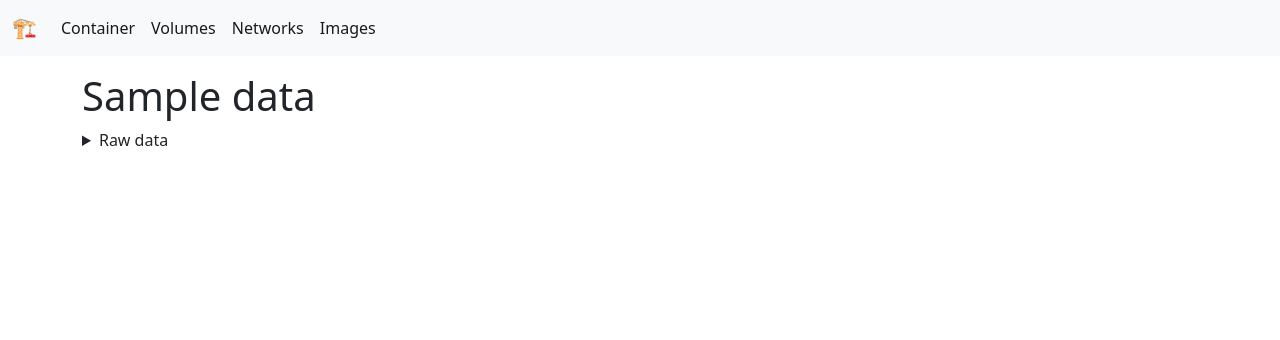
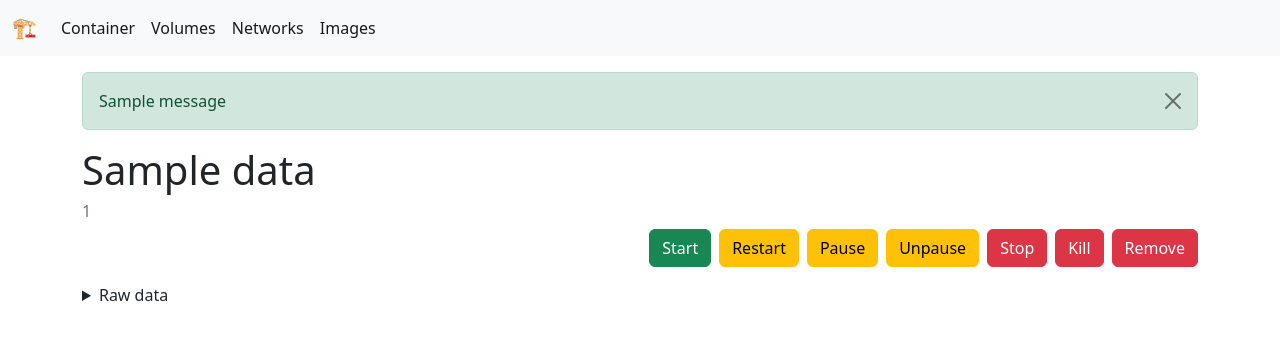
Before and after one commit to rothdennis/crane, a Flask app: template app/templates/sites/container.html in a window 1280 px wide. Shown: the top 340 px of the page. Run offline with Flask 2, Linux system fonts and the light colour scheme; the template is opened without the code that fills it: most values are stand-ins (such as "Sample title", 1, 10 or a date in 2020); one stand-in notice (Sample message) is shown.

Commit message:
add option to (re)start, (un)pause, stop, kill and remoce a container

```diff
--- a/app/main.py
+++ b/app/main.py
@@ -1,24 +1,82 @@
 #!/usr/local/bin/python3
 
-from flask import Flask
-from flask import render_template
-
+from flask import Flask, render_template, request, flash, redirect
 import docker
+import secrets
 
 app = Flask(__name__)
+app.config['SECRET_KEY'] = secrets.token_urlsafe(128)
 client = docker.from_env()
 
-@app.route("/containers")
-@app.route("/")
+@app.route("/containers", methods=['GET', 'POST'])
+@app.route("/", methods=['GET', 'POST'])
 def containers():
+
+    if action := request.form.get("action", None):
+        print(action)
+        if action == "prune":
+            try:
+                client.containers.get(id).start()
+                flash('Containers successfully pruned', 'success')
+            except Exception as e:
+                flash(e, 'danger')
+
     containers = client.containers.list(all=True)
     containers = sorted(containers, key=lambda x: x.name)
     return render_template("sites/containers.html", data=containers)
 
-@app.route("/container/<id>")
+@app.route("/container/<id>", methods=["GET", "POST"])
 def container(id):
+
+    if action := request.form.get("action", None):
+        print(action)
+        if action == "start":
+            try:
+                client.containers.get(id).start()
+                flash('Container successfully started', 'success')
+            except Exception as e:
+                flash(e, 'danger')
+        elif action == "restart":
+            try:
+                client.containers.get(id).restart()
+                flash('Container successfully restarted', 'success')
+            except Exception as e:
+                flash(e, 'danger')
+        elif action == "pause":
+            try:
+                client.containers.get(id).pause()
+                flash('Container successfully paused', 'success')
+            except Exception as e:
+                flash(e, 'danger')
+        elif action == "unpause":
+            try:
+                client.containers.get(id).unpause()
+                flash('Container successfully unpaused', 'success')
+            except Exception as e:
+                flash(e, 'danger')
+        elif action == "stop":
+            try:
+                client.containers.get(id).stop()
+                flash('Container successfully stopped', 'success')
+            except Exception as e:
+                flash(e, 'danger')
+        elif action == "kill":
+            try:
+                client.containers.get(id).kill()
+                flash('Container successfully killed', 'success')
+            except Exception as e:
+                flash(e, 'danger')
+        elif action == "remove":
+            try:
+                client.containers.get(id).remove()
+                flash('Container successfully removed', 'success')
+                return redirect("/containers")
+            except Exception as e:
+                flash(e, 'danger')
+
     container = client.containers.get(id)
     return render_template("sites/container.html", data=container)
+
 
 @app.route("/volumes")
 def volumes():
--- a/app/templates/base.html
+++ b/app/templates/base.html
@@ -55,6 +55,18 @@
     <!-- CONTENT-->
 
     <div class="container mt-3">
+
+        {% with messages = get_flashed_messages(with_categories=true) %}
+        {% if messages %}
+        {% for category, message in messages %}
+        <div class="alert alert-{{ category }} alert-dismissible fade show" role="alert">
+            {{ message }}
+            <button type="button" class="btn-close" data-bs-dismiss="alert" aria-label="Close"></button>
+        </div>
+        {% endfor %}
+        {% endif %}
+        {% endwith %}
+
         {% block content %}{% endblock %}
     </div>
 
--- a/app/templates/sites/container.html
+++ b/app/templates/sites/container.html
@@ -1,13 +1,44 @@
 {% extends "base.html" %}
 
 {% block content %}
-<h1>{{ data.name }}</h1>
 
+<h1>
+    {{ data.name }}
+    {% if 'created' in data.status %}
+    <span class="badge bg-warning float-end">{{ data.status|e }}</span>
+    {% elif 'restarting' in data.status %}
+    <span class="badge bg-warning float-end">{{ data.status|e }}</span>
+    {% elif 'running' in data.status %}
+    <span class="badge bg-success float-end">{{ data.status|e }}</span>
+    {% elif 'removing' in data.status %}
+    <span class="badge bg-danger float-end">{{ data.status|e }}</span>
+    {% elif 'paused' in data.status %}
+    <span class="badge bg-warning float-end">{{ data.status|e }}</span>
+    {% elif 'exited' in data.status %}
+    <span class="badge bg-danger float-end">{{ data.status|e }}</span>
+    {% elif 'dead' in data.status %}
+    <span class="badge bg-danger float-end">{{ data.status|e }}</span>
+    {% endif %}
+</h1>
+<h6 class="text-muted text-break">{{ data.id }}</h6>
 
-<details>
+<!-- ACTIONS -->
+
+<form method="post" action="/container/{{ data.id }}">
+    <div class="d-grid gap-2 d-md-flex justify-content-md-end">
+        <button type="submit" class="btn btn-success" name="action" value="start">Start</button>
+        <button type="submit" class="btn btn-warning" name="action" value="restart">Restart</button>
+        <button type="submit" class="btn btn-warning" name="action" value="pause">Pause</button>
+        <button type="submit" class="btn btn-warning" name="action" value="unpause">Unpause</button>
+        <button type="submit" class="btn btn-danger" name="action" value="stop">Stop</button>
+        <button type="submit" class="btn btn-danger" name="action" value="kill">Kill</button>
+        <button type="submit" class="btn btn-danger" name="action" value="remove">Remove</button>
+    </div>
+</form>
+
+<details class="mt-3">
     <summary>Raw data</summary>
     <pre>{{ data.attrs | tojson(4) }}</pre>
 </details>
 
-
 {% endblock %}
```
Also changed, not shown: app/templates/sites/containers.html (+8 -0 lines).
